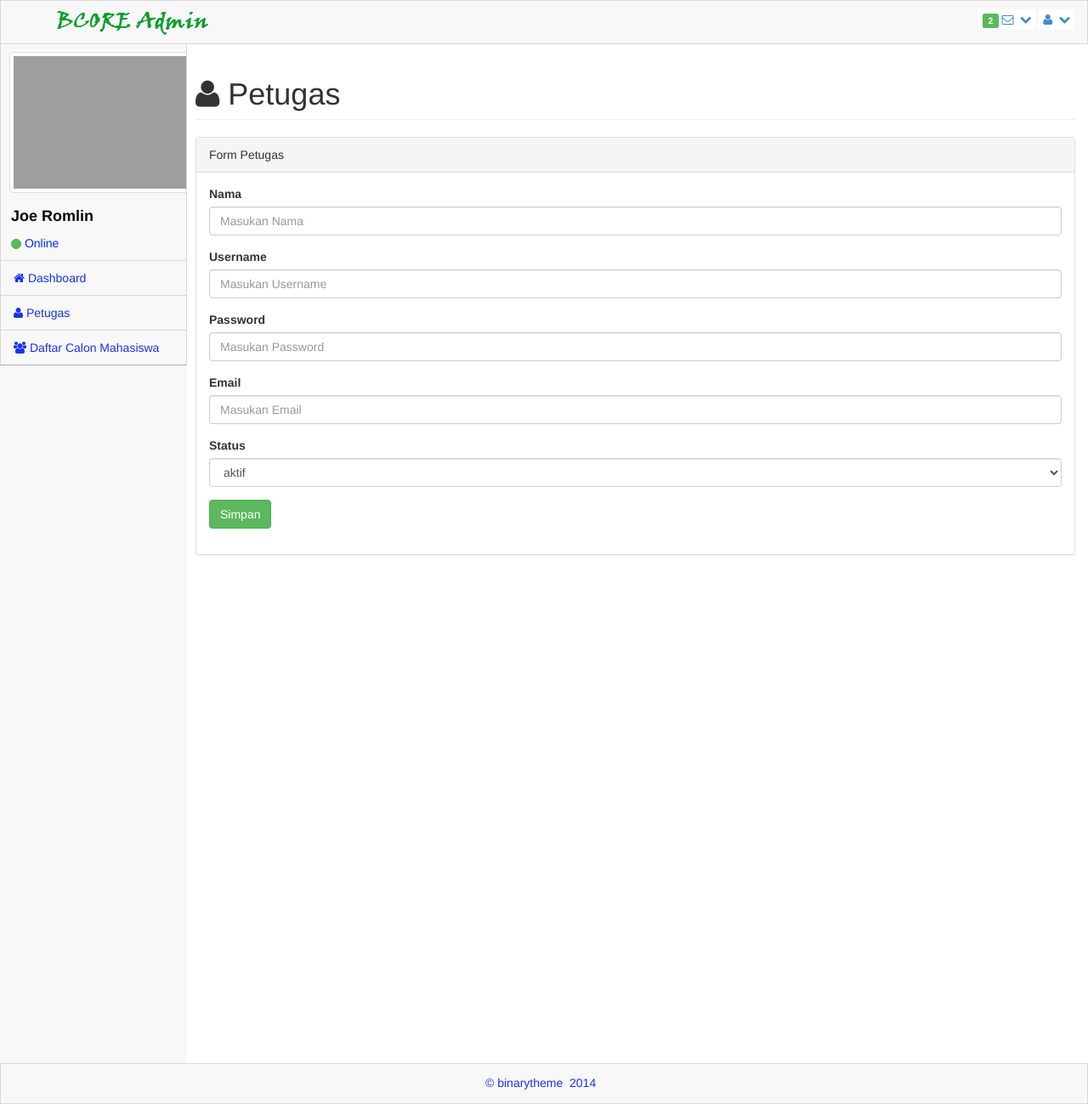
After one commit to oshims/pmb, a PHP site: page /pmb/pages/admin/pages/form_petugas.php in a window 1280 px wide. The commit adds this page. Shown: the whole page at 85% size. Run offline with PHP 8.4, Linux system fonts and the light colour scheme; some libraries are stand-ins or nearby versions; grey boxes are pictures that could not be loaded.

Commit message:
update pmb

```diff
--- a/pages/admin/config/header.php
+++ b/pages/admin/config/header.php
@@ -6,7 +6,7 @@
  <!-- BEGIN HEAD -->
 <head>
   <meta charset="UTF-8" />
-  <title>BCORE Admin Dashboard Template | Advance Forms</title>
+  <title>PMB Backend</title>
   <meta content="width=device-width, initial-scale=1.0" name="viewport" />
 	<meta content="" name="description" />
 	<meta content="" name="author" />
@@ -15,33 +15,27 @@
         <![endif]-->
     <!-- GLOBAL STYLES -->
     <!-- GLOBAL STYLES -->
-    <base href="http://localhost/pmb/assets/" />
-    <link rel="stylesheet" href="plugins/bootstrap/css/bootstrap.css" />
-    <link rel="stylesheet" href="css/main.css" />
-    <link rel="stylesheet" href="css/theme.css" />
-    <link rel="stylesheet" href="css/MoneAdmin.css" />
-    <link rel="stylesheet" href="plugins/Font-Awesome/css/font-awesome.css" />
+    <base href="http://localhost/pmb/" />
+    <link rel="stylesheet" href="assets/plugins/bootstrap/css/bootstrap.css" />
+    <link rel="stylesheet" href="assets/css/main.css" />
+    <link rel="stylesheet" href="assets/css/theme.css" />
+    <link rel="stylesheet" href="assets/css/MoneAdmin.css" />
+    <link rel="stylesheet" href="assets/plugins/Font-Awesome/css/font-awesome.css" />
     <!--END GLOBAL STYLES -->
 
     <!-- PAGE LEVEL STYLES -->
-
-    <link href="css/jquery-ui.css" rel="stylesheet" />
-    <link rel="stylesheet" href="plugins/uniform/themes/default/css/uniform.default.css" />
-    <link rel="stylesheet" href="plugins/inputlimiter/jquery.inputlimiter.1.0.css" />
-    <link rel="stylesheet" href="plugins/chosen/chosen.min.css" />
-    <link rel="stylesheet" href="plugins/colorpicker/css/colorpicker.css" />
-    <link rel="stylesheet" href="plugins/tagsinput/jquery.tagsinput.css" />
-    <link rel="stylesheet" href="plugins/daterangepicker/daterangepicker-bs3.css" />
-    <link rel="stylesheet" href="plugins/datepicker/css/datepicker.css" />
-    <link rel="stylesheet" href="plugins/timepicker/css/bootstrap-timepicker.min.css" />
-    <link rel="stylesheet" href="plugins/switch/static/stylesheets/bootstrap-switch.css" />
-
+    <link href="assets/plugins/dataTables/dataTables.bootstrap.css" rel="stylesheet" />
+    <link href="assets/css/jquery-ui.css" rel="stylesheet" />
+    <link rel="stylesheet" href="assets/plugins/uniform/themes/default/css/uniform.default.css" />
+    <link rel="stylesheet" href="assets/plugins/inputlimiter/jquery.inputlimiter.1.0.css" />
+    <link rel="stylesheet" href="assets/plugins/chosen/chosen.min.css" />
+    <link rel="stylesheet" href="assets/plugins/colorpicker/css/colorpicker.css" />
+    <link rel="stylesheet" href="assets/plugins/tagsinput/jquery.tagsinput.css" />
+    <link rel="stylesheet" href="assets/plugins/daterangepicker/daterangepicker-bs3.css" />
+    <link rel="stylesheet" href="assets/plugins/datepicker/css/datepicker.css" />
+    <link rel="stylesheet" href="assets/plugins/timepicker/css/bootstrap-timepicker.min.css" />
+    <link rel="stylesheet" href="assets/plugins/switch/static/stylesheets/bootstrap-switch.css" />
     <!-- END PAGE LEVEL  STYLES -->
-   <!-- HTML5 shim and Respond.js IE8 support of HTML5 elements and media queries -->
-    <!--[if lt IE 9]>
-      <script src="https://oss.maxcdn.com/libs/html5shiv/3.7.0/html5shiv.js"></script>
-      <script src="https://oss.maxcdn.com/libs/respond.js/1.3.0/respond.min.js"></script>
-    <![endif]-->
 
 </head>
      <!-- END HEAD -->
@@ -58,7 +52,7 @@
                 <!-- LOGO SECTION -->
                 <header class="navbar-header">
                     <a href="index.html" class="navbar-brand">
-                    <img src="img/logo1.png" alt="" /></a>
+                    <img src="assets/img/logo1.png" alt="" /></a>
                 </header>
                 <!-- END LOGO SECTION -->
                 <ul class="nav navbar-top-links navbar-right">
@@ -150,7 +144,7 @@
        <div id="left">
             <div class="media user-media well-small">
                 <a class="user-link" href="#">
-                    <img class="media-object img-thumbnail user-img" alt="User Picture" src="img/user.gif" />
+                    <img class="media-object img-thumbnail user-img" alt="User Picture" src="assets/img/user.gif" />
                 </a>
                 <br />
                 <div class="media-body">
@@ -166,14 +160,9 @@
 
             <ul id="menu" class="collapse">
                 <li class="panel ">
-                    <a href="index.html" ><i class="icon-table"></i> Dashboard</a>
-                    <a href="index.html" ><i class="icon-table"></i> Dashboard</a>
-                    <a href="index.html" ><i class="icon-table"></i> Dashboard</a>
-                    <a href="index.html" ><i class="icon-table"></i> Dashboard</a>
-                    <a href="index.html" ><i class="icon-table"></i> Dashboard</a>
-                    <a href="index.html" ><i class="icon-table"></i> Dashboard</a>
-                    <a href="index.html" ><i class="icon-table"></i> Dashboard</a>
-                    <a href="index.html" ><i class="icon-table"></i> Dashboard</a>
+                    <a href="pages/admin" ><i class="icon-home"></i> Dashboard</a>
+                    <a href="pages/admin/pages/list_petugas.php" ><i class="icon-user"></i> Petugas</a>
+                    <a href="pages/admin/pages/list_camaba.php" ><i class="icon-group"></i> Daftar Calon Mahasiswa</a>
                 </li>
             </ul>
         </div>
--- /dev/null
+++ b/pages/admin/core/modif_petugas.php
@@ -0,0 +1,3 @@
+<?php
+
+?>
--- /dev/null
+++ b/pages/admin/pages/form_petugas.php
@@ -0,0 +1,45 @@
+<?php include('../config/header.php');?>
+<div class="col-lg-12">
+    <h1 class="page-header"><i class="icon-user"></i> Petugas</h1>
+    <div class="panel panel-default">
+        <div class="panel-heading">
+            Form Petugas
+        </div>
+        <div class="panel-body">
+          <div class="row">
+              <div class="col-lg-12">
+                <form role="form">
+                    <div class="form-group">
+                        <label>Nama</label>
+                        <input type="text" name="nama" class="form-control" placeholder="Masukan Nama">
+                    </div>
+                    <div class="form-group">
+                        <label>Username</label>
+                        <input type="text" name="username" class="form-control" placeholder="Masukan Username">
+                    </div>
+                    <div class="form-group">
+                        <label>Password</label>
+                        <input type="password" name="password" class="form-control" placeholder="Masukan Password">
+                    </div>
+                    <div class="form-group">
+                        <label>Email</label>
+                        <input type="email" name="email" class="form-control" placeholder="Masukan Email">
+                    </div>
+                    <div class="form-group">
+                        <label>Status</label>
+                        <select name="status" class="form-control">
+                          <option value="1">aktif</option>
+                          <option value="0">tidak aktif</option>
+                        </select>
+                    </div>
+
+                    <div class="form-group">
+                        <input type="submit" name="submit" value="Simpan" class="btn btn-success">
+                    </div>
+                  </form>
+              </div>
+          </div>
+        </div>
+    </div>
+</div>
+<?php include('../config/footer.php');?>
```
Also changed, not shown: config/connection.php (+10 -4 lines), pages/admin/config/footer.php (+25 -20 lines), pages/admin/core/Petugas.php (deleted, +0 -12 lines), pages/admin/index.php (+12 -8 lines), pages/admin/pages/list_petugas.php (added, +52 -0 lines), pages/admin/pages/list_camaba.php (added).
